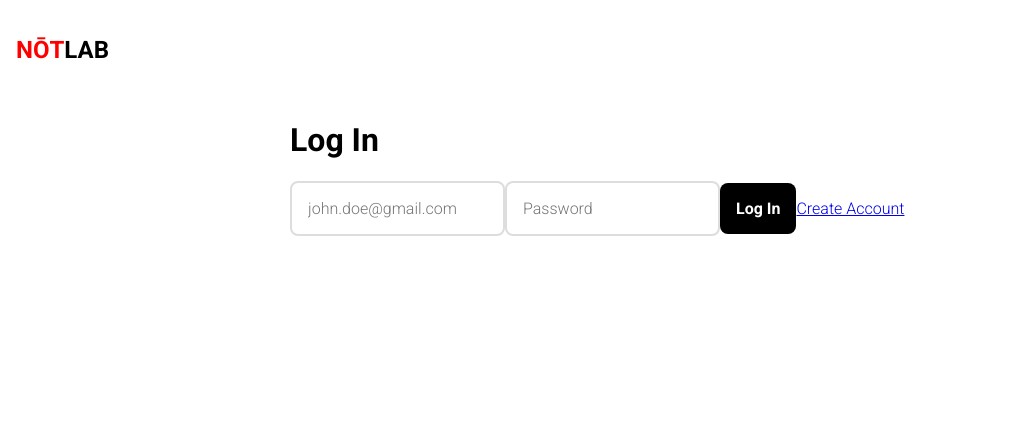
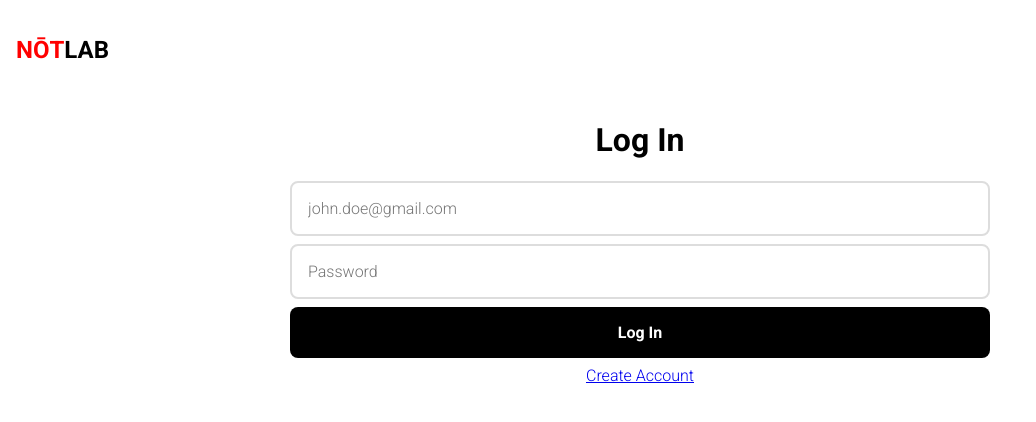
Before and after one commit to chasehoward85/cbt-full-stack-mern, a React (Create React App) app in the folder front-end/: page /login in a window 1280 px wide. Shown: the top 422 px of the page, without its empty margins (0-1036 px from the left). Built offline with nearby package versions, Linux system fonts and the light colour scheme; no server answers.

Commit message:
Added styling to CreateAccount and Login pages and forms

```diff
--- a/front-end/src/components/CreateAccountForm.js
+++ b/front-end/src/components/CreateAccountForm.js
@@ -8,24 +8,27 @@ export const CreateAccountForm = ({ onSubmit }) => {
 	return (
 		<>
 		<input
+			className="full-width space-below"
 			type="email"
 			placeholder="john.doe@gmail.com"
 			value={email}
 			onChange={e => setEmail(e.target.value)} />
 
 		<input
+			className="full-width space-below"
 			type="password"
 			placeholder="Password"
 			value={password}
 			onChange={e => setPassword(e.target.value)} />
 
 		<input
+			className="full-width space-below"
 			type="password"
 			placeholder="Re-Enter Your Password"
 			value={confirmPassword}
 			onChange={e => setConfirmPassword(e.target.value)} />
 
-		<button onClick={() => onSubmit(email, password, confirmPassword)}>Create Account</button>
+		<button className="full-width space-below" onClick={() => onSubmit(email, password, confirmPassword)}>Create Account</button>
 		</>
 	);
 }
--- a/front-end/src/components/LoginForm.js
+++ b/front-end/src/components/LoginForm.js
@@ -7,18 +7,20 @@ export const LoginForm = ({ onSubmit }) => {
 	return (
 		<>
 		<input
-			type='email'
-			placeholder='john.doe@gmail.com'
+			className="full-width space-below"
+			type="email"
+			placeholder="john.doe@gmail.com"
 			value={email}
 			onChange={e => setEmail(e.target.value)} />
 
 		<input
-			type='password'
-			placeholder='Password'
+			className="full-width space-below"
+			type="password"
+			placeholder="Password"
 			value={password}
 			onChange={e => setPassword(e.target.value)} />
 
-		<button onClick={() => onSubmit(email, password)}>Log In</button>
+		<button className="full-width space-below" onClick={() => onSubmit(email, password)}>Log In</button>
 		</>
 	);
 }
--- a/front-end/src/index.css
+++ b/front-end/src/index.css
@@ -48,6 +48,10 @@ input, textarea {
 
 .weak {
 	font-style: italic;
+}
+
+.h-centered {
+	text-align: center;
 }
 
 .modal-background {
--- a/front-end/src/pages/CreateAccountPage.js
+++ b/front-end/src/pages/CreateAccountPage.js
@@ -12,9 +12,13 @@ export const CreateAccountPage = () => {
 
 	return (
 		<div className="centered-container">
-			<h1>Create Account</h1>
+			<h1 className="h-centered">Create Account</h1>
 			<CreateAccountForm onSubmit={createAccount}/>
-			<Link to="/login">Already have an account? Log In</Link>
+			<Link
+				style={{ display: 'block' }}
+				className="h-centered"
+				to="/login"
+			>Already have an account? Log In</Link>
 		</div>
 	);
 }
--- a/front-end/src/pages/LoginPage.js
+++ b/front-end/src/pages/LoginPage.js
@@ -12,9 +12,13 @@ export const LoginPage = () => {
 
 	return (
 		<div className="centered-container">
-			<h1>Log In</h1>
+			<h1 className="h-centered">Log In</h1>
 			<LoginForm onSubmit={logIn}/>
-			<Link to="/create-account">Create Account</Link>
+			<Link
+				style={{ display: 'block' }}
+				className="h-centered"
+				to="/create-account"
+			>Create Account</Link>
 		</div>
 	);
 }
```
